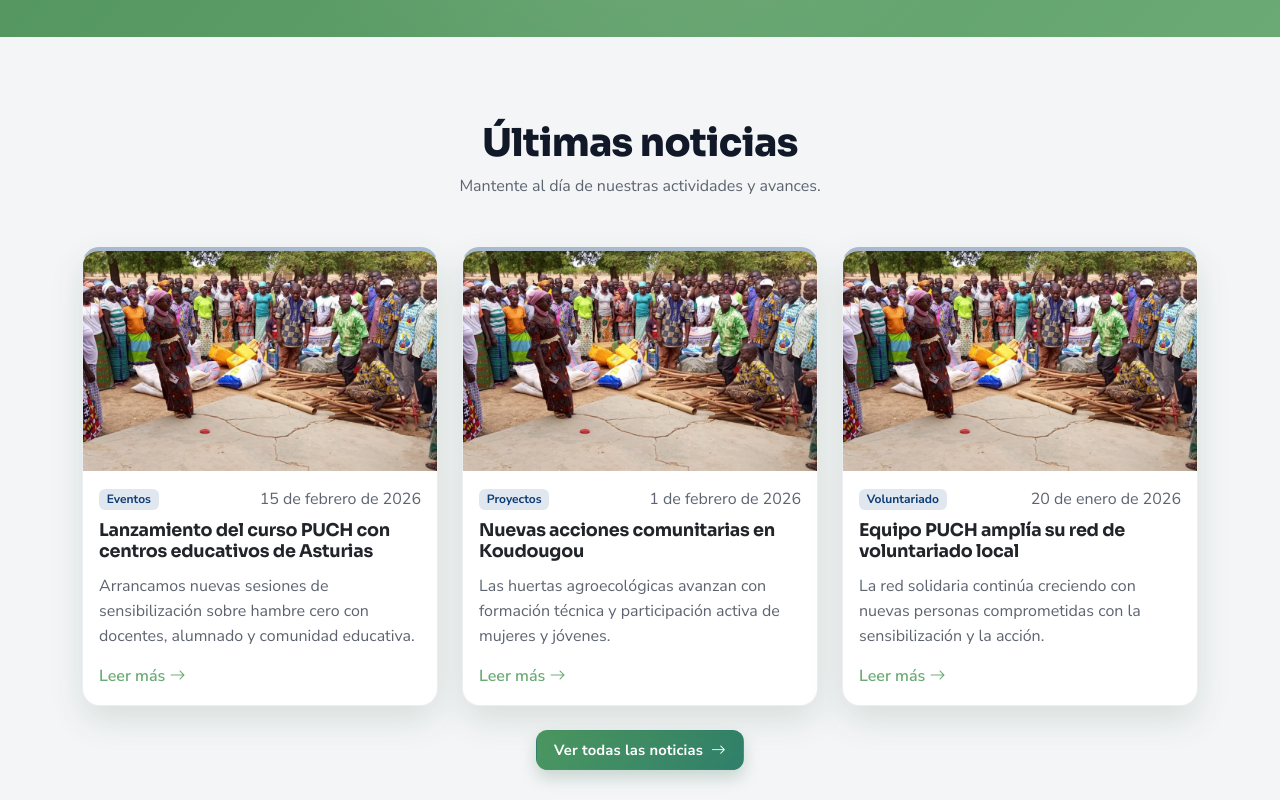
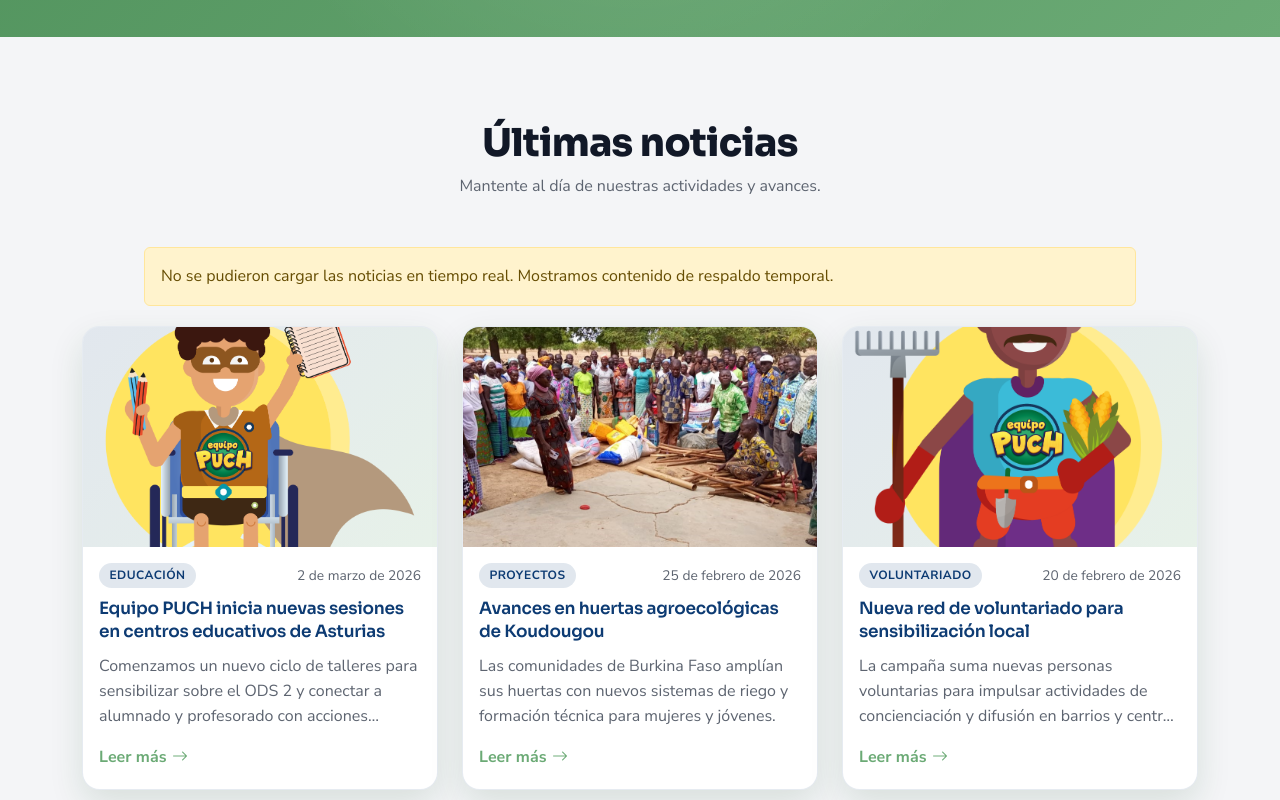
Before and after one commit to RoockDev/proyecto-proclade, a React (Vite) app in the folder frontend/: page / in a window 1280 px wide. Shown: the part 3980-4780 px from the top of the page. Built offline with nearby package versions, Linux system fonts and the light colour scheme; no server answers.

Commit message:
refactor(home): integrar últimas noticias con feature news y eliminar mock legacy

```diff
--- a/frontend/src/features/home/mocks/home.news.mock.ts
+++ /dev/null
@@ -1,48 +0,0 @@
-import burkinaFasoProjectImage from '../../../assets/Fotos proyectos equipo puch/burkina faso.jpg';
-import type { HomeNewsPreview, NewsItem } from '../types/home.types';
-
-export const HOME_NEWS_PREVIEW: HomeNewsPreview[] = [
-  {
-    id: 'home-news-1',
-    title: 'Lanzamiento del curso PUCH con centros educativos de Asturias',
-    date: '2026-02-15',
-    excerpt:
-      'Arrancamos nuevas sesiones de sensibilización sobre hambre cero con docentes, alumnado y comunidad educativa.',
-    category: 'Eventos',
-    imageUrl: null,
-    imageAlt: 'Tarjeta de noticia sin imagen de portada',
-    to: '/noticias',
-  },
-  {
-    id: 'home-news-2',
-    title: 'Nuevas acciones comunitarias en Koudougou',
-    date: '2026-02-01',
-    excerpt:
-      'Las huertas agroecológicas avanzan con formación técnica y participación activa de mujeres y jóvenes.',
-    category: 'Proyectos',
-    imageUrl: null,
-    imageAlt: 'Tarjeta de noticia sin imagen de portada',
-    to: '/noticias',
-  },
-  {
-    id: 'home-news-3',
-    title: 'Equipo PUCH amplía su red de voluntariado local',
-    date: '2026-01-20',
-    excerpt:
-      'La red solidaria continúa creciendo con nuevas personas comprometidas con la sensibilización y la acción.',
-    category: 'Voluntariado',
-    imageUrl: null,
-    imageAlt: 'Tarjeta de noticia sin imagen de portada',
-    to: '/noticias',
-  },
-];
-
-export const LATEST_NEWS: NewsItem[] = HOME_NEWS_PREVIEW.map((news) => ({
-  id: news.id,
-  title: news.title,
-  date: news.date,
-  tag: news.category,
-  excerpt: news.excerpt,
-  image: news.imageUrl ?? burkinaFasoProjectImage,
-  to: news.to,
-}));
--- a/frontend/src/features/home/sections/LatestNewsSection/LatestNewsSection.css
+++ b/frontend/src/features/home/sections/LatestNewsSection/LatestNewsSection.css
@@ -13,61 +13,34 @@
   margin-bottom: 0;
 }
 
-.home-news__card {
-  border: 1px solid rgba(13, 59, 115, 0.08);
-  border-top: 4px solid rgba(13, 59, 115, 0.35);
-  border-radius: var(--radius-lg);
-  overflow: hidden;
-  box-shadow: var(--shadow-soft);
-  transition: transform 0.2s ease, box-shadow 0.2s ease;
+.home-news__alert {
+  max-width: 62rem;
+  margin: 0 auto 1.25rem;
 }
 
-.home-news__card:hover {
-  transform: translateY(-4px);
-  box-shadow: 0 18px 34px rgba(13, 59, 115, 0.14);
+.home-news__state {
+  min-height: 260px;
+  border: 1px dashed rgba(13, 59, 115, 0.28);
+  border-radius: var(--radius-lg);
+  display: flex;
+  flex-direction: column;
+  align-items: center;
+  justify-content: center;
+  gap: 0.75rem;
+  color: var(--brand-muted);
+  background-color: rgba(255, 255, 255, 0.62);
 }
 
-.home-news__image {
-  height: 220px;
-  object-fit: cover;
+.home-news__state p {
+  margin: 0;
 }
 
-.home-news__badge {
-  background-color: rgba(13, 59, 115, 0.12);
-  color: var(--brand-secondary);
-  font-weight: 700;
-}
-
-.home-news__date {
-  color: var(--brand-muted);
-}
-
-.home-news__card-title {
-  font-size: 1.1rem;
-  font-weight: 700;
-  margin-bottom: 0.75rem;
-}
-
-.home-news__excerpt {
-  color: var(--brand-muted);
-  margin-bottom: 1rem;
-}
-
-.home-news__link {
-  color: var(--brand-primary);
-  font-weight: 600;
-}
-
-.home-news__link:hover,
-.home-news__link:focus {
+.home-news__state--empty i {
+  font-size: 2.2rem;
   color: var(--brand-secondary);
 }
 
 @media (max-width: 767.98px) {
-  .home-news__image {
-    height: 195px;
-  }
-
   .home-news__title {
     font-size: clamp(1.7rem, 7vw, 2rem);
   }
--- a/frontend/src/features/home/sections/LatestNewsSection/LatestNewsSection.tsx
+++ b/frontend/src/features/home/sections/LatestNewsSection/LatestNewsSection.tsx
@@ -1,8 +1,60 @@
+import { useEffect, useState } from 'react';
 import { Link } from 'react-router-dom';
-import { LATEST_NEWS } from '../../mocks/home.news.mock';
+import { getLatestNews } from '../../../news/api/news.api';
+import { NewsGrid } from '../../../news/components/NewsGrid/NewsGrid';
+import { getMockLatestNews } from '../../../news/mocks/news.mocks';
+import type { NewsItem } from '../../../news/types/news.types';
 import './LatestNewsSection.css';
 
+const HOME_NEWS_LIMIT = 3;
+
 export const LatestNewsSection = () => {
+  const [items, setItems] = useState<NewsItem[]>([]);
+  const [isLoading, setIsLoading] = useState(true);
+  const [errorMessage, setErrorMessage] = useState<string | null>(null);
+
+  useEffect(() => {
+    let isMounted = true;
+
+    const loadLatestNews = async () => {
+      try {
+        setIsLoading(true);
+        setErrorMessage(null);
+
+        const response = await getLatestNews(HOME_NEWS_LIMIT);
+
+        if (!response.success) {
+          throw new Error(response.message || 'No se pudieron cargar las noticias.');
+        }
+
+        if (!isMounted) {
+          return;
+        }
+
+        setItems(response.data ?? []);
+      } catch {
+        if (!isMounted) {
+          return;
+        }
+
+        setItems(getMockLatestNews(HOME_NEWS_LIMIT));
+        setErrorMessage(
+          'No se pudieron cargar las noticias en tiempo real. Mostramos contenido de respaldo temporal.',
+        );
+      } finally {
+        if (isMounted) {
+          setIsLoading(false);
+        }
+      }
+    };
+
+    loadLatestNews();
+
+    return () => {
+      isMounted = false;
+    };
+  }, []);
+
   return (
     <section className="home-news section-padding reveal-up reveal-delay-5">
       <div className="container">
@@ -13,42 +65,28 @@ export const LatestNewsSection = () => {
           </p>
         </div>
 
-        <div className="row g-4">
-          {LATEST_NEWS.map((news) => (
-            <div className="col-md-6 col-lg-4" key={news.id}>
-              <article className="card home-news__card h-100">
-                <img
-                  src={news.image}
-                  className="card-img-top home-news__image"
-                  alt={news.title}
-                />
+        {errorMessage && (
+          <div className="alert alert-warning home-news__alert" role="status">
+            {errorMessage}
+          </div>
+        )}
 
-                <div className="card-body d-flex flex-column">
-                  <div className="d-flex justify-content-between align-items-center mb-2">
-                    <span className="badge home-news__badge">{news.tag}</span>
-                    <time className="home-news__date" dateTime={news.date}>
-                      {new Date(news.date).toLocaleDateString('es-ES', {
-                        year: 'numeric',
-                        month: 'long',
-                        day: 'numeric',
-                      })}
-                    </time>
-                  </div>
-
-                  <h3 className="home-news__card-title">{news.title}</h3>
-                  <p className="home-news__excerpt">{news.excerpt}</p>
-
-                  <Link to={news.to} className="home-news__link mt-auto">
-                    Leer más <i className="bi bi-arrow-right" />
-                  </Link>
-                </div>
-              </article>
-            </div>
-          ))}
-        </div>
+        {isLoading ? (
+          <div className="home-news__state" role="status" aria-live="polite">
+            <div className="spinner-border text-secondary" role="presentation" />
+            <p>Cargando noticias...</p>
+          </div>
+        ) : items.length === 0 ? (
+          <div className="home-news__state home-news__state--empty">
+            <i className="bi bi-newspaper" aria-hidden="true" />
+            <p>Próximamente compartiremos nuevas noticias en esta sección.</p>
+          </div>
+        ) : (
+          <NewsGrid items={items} variant="home" />
+        )}
 
         <div className="text-center mt-4">
-          <Link to="/noticias" className="btn btn-brand-gradient">
+          <Link to="/noticias?page=1" className="btn btn-brand-gradient">
             Ver todas las noticias <i className="bi bi-arrow-right ms-2" />
           </Link>
         </div>
```
Also changed, not shown: frontend/src/features/home/types/home.types.ts (+0 -21 lines).
